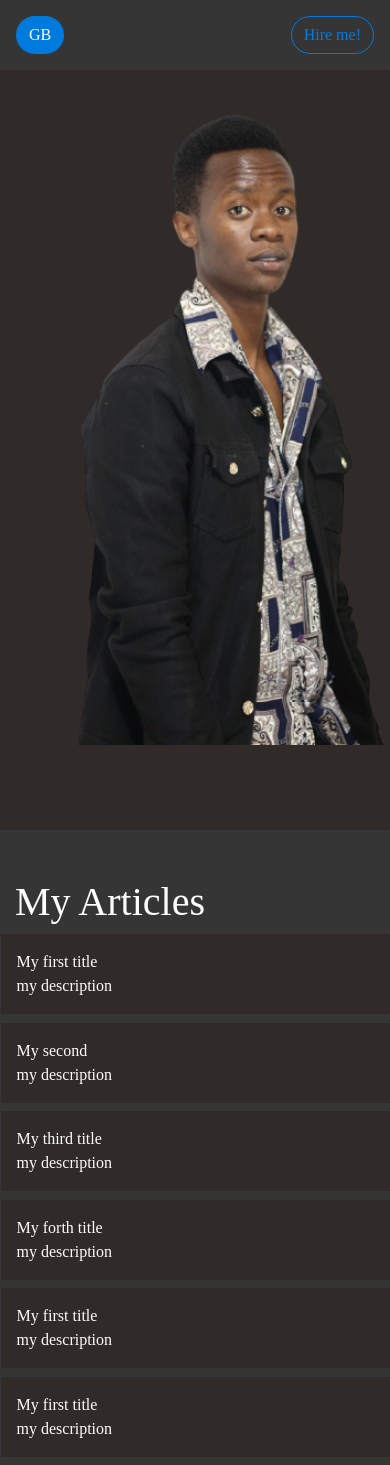
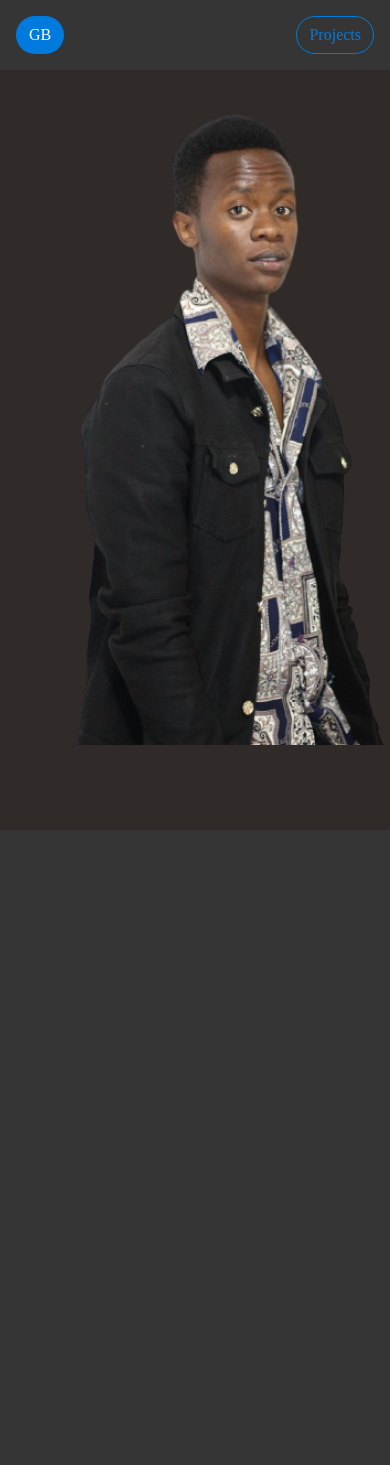
Before and after one commit to geofreybundala/portifolio, a React (Create React App) app: page / in a window 390 px wide. Shown: the top 1465 px of the page. After the commit the page ends 844 px from the top, so only its background shows below. Built offline with nearby package versions, Linux system fonts and the light colour scheme; a web font is replaced by a local one.

Commit message:
👌 IMPROVE: add condition for showing blog articles

```diff
--- a/src/components/Article/Article.tsx
+++ b/src/components/Article/Article.tsx
@@ -1,9 +1,16 @@
-import React from 'react'
+import { ArticleList } from '../../data/articles';
 
-const Article = () => {
+const Articles = () => {
+  const articleList = ArticleList.map((article) => (
+    <div className="col-md-12 p-3 article-card mb-2">
+      <div>{article.title}</div>
+      <div>{article.description}</div>
+    </div>
+  ));
+
   return (
-    <div>Article</div>
+    <>{articleList}</>
   )
 }
 
-export default Article
+export default Articles
--- a/src/components/Header/Header.tsx
+++ b/src/components/Header/Header.tsx
@@ -7,7 +7,7 @@ const Header = () => {
                 GB
             </button>
             <span>
-                <button className="btn-round btn-hire my-2 my-sm-0">Hire me!</button>
+                <button className="btn-round btn-hire my-2 my-sm-0">Projects</button>
             </span>
         </nav>
     )
--- a/src/data/articles.ts
+++ b/src/data/articles.ts
@@ -4,35 +4,11 @@ interface IArticle {
     url: string
   }
 
-export const Articles: IArticle[] = [
-    {
-        title: "My first title",
-        description: " my description",
-        url: "www.test.com"
-    },
-    {
-        title: "My second",
-        description: " my description",
-        url: "www.test.com"
-    },
-    {
-        title: "My third title",
-        description: " my description",
-        url: "www.test.com"
-    },
-    {
-        title: "My forth title",
-        description: " my description",
-        url: "www.test.com"
-    },
-    {
-        title: "My first title",
-        description: " my description",
-        url: "www.test.com"
-    },
-    {
-        title: "My first title",
-        description: " my description",
-        url: "www.test.com"
-    }
+export const ArticleList: IArticle[] = [
+    // {
+    //     title: "title",
+    //     description: " description",
+    //     url: "www.aaaa.com"
+    // },
+
 ];
--- a/src/pages/Article.tsx
+++ /dev/null
@@ -1,20 +0,0 @@
-import { Articles } from '../data/articles';
-
-const Article = () => {
-  const articleList = Articles.map((article) => (
-    <div className="col-md-12 p-3 article-card mb-2">
-      <div>{article.title}</div>
-      <div>{article.description}</div>
-    </div>
-  ));
-
-  return (
-    <div className="container pt-5">
-      <h1 className="h">My Articles</h1>
-
-      <div className="row">{articleList}</div>
-    </div>
-  );
-};
-
-export default Article;
--- /dev/null
+++ b/src/pages/Blog.tsx
@@ -0,0 +1,23 @@
+import Articles from "../components/Article/Article";
+import { ArticleList } from "../data/articles";
+
+
+
+const Blog = () => {
+  const isBlog = ArticleList.length === 0 ? false : true
+  console.log(ArticleList.length)
+  console.log(isBlog);
+  if(isBlog)
+  return (
+    <div className="container pt-5">
+      <h1 className="h">My Articles</h1>
+
+      <div className="row"><Articles/></div>
+    </div>
+  );
+  else {
+    return null;
+  }
+};
+
+export default Blog;
--- a/src/pages/Home.tsx
+++ b/src/pages/Home.tsx
@@ -1,14 +1,13 @@
-import React from 'react'
 import Header from '../components/Header/Header'
 import Cover from '../components/Home/Cover'
-import Article from './Article'
+import Blog from './Blog'
 
 const Home = () => {
     return (
         <>
                 <Header/>
                 <Cover/>
-                <Article/>
+                <Blog/>
         </>
     )
 }
```
Also changed, not shown: 1 other file (tests, documents, lock files or other folders).
